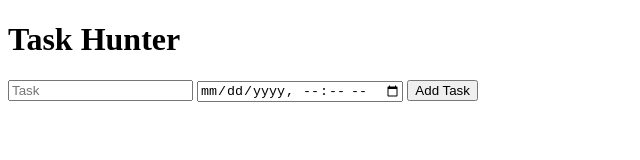
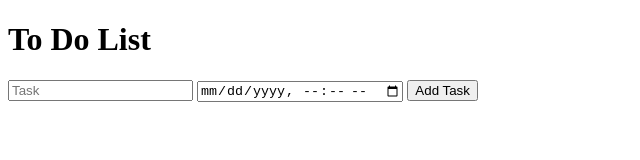
Before and after one commit to mariamzhamakochyan/To-Do-List, a plain HTML site: page Templates/index.html in a window 1280 px wide. Shown: the whole page, without its empty margins (0-640 px from the left). Drawn offline with Linux system fonts and the light colour scheme.

Commit message:
New commit

```diff
--- a/Templates/index.html
+++ b/Templates/index.html
@@ -18,7 +18,7 @@
     </style>
 </head>
 <body>
-    <h1>Task Hunter</h1>
+    <h1>To Do List</h1>
     <form id="add-form">
         <input type="text" id="task-input" placeholder="Task" required>
         <input type="datetime-local" id="deadline-input" required>
```
Also changed, not shown: 1 other file.
